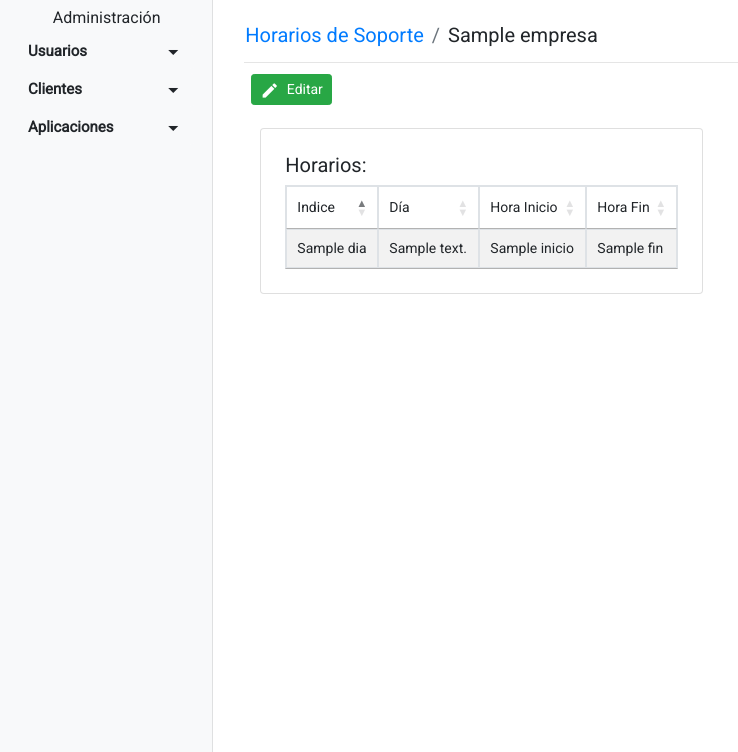
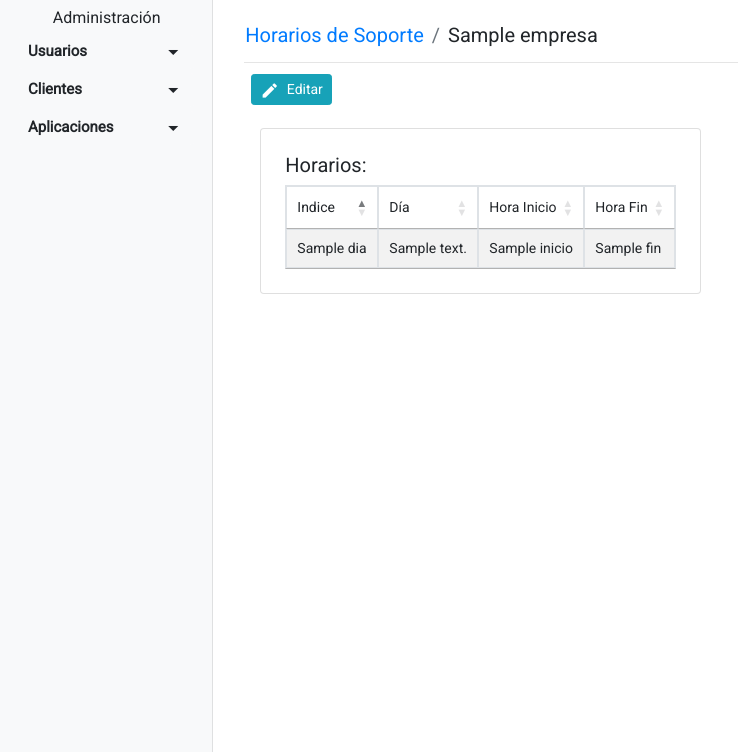
Before and after one commit to mmesas3699/grexco, a Django app: template grexco/administracion/templates/administracion/horarios_soporte_consulta.html in a window 1280 px wide. Shown: the part 50-802 px from the top of the page, without its empty margins (0-738 px from the left). Run offline with Django 3.2, Linux system fonts and the light colour scheme; the template is opened without the code that fills it: most values are stand-ins (such as "Sample title", 1, 10 or a date in 2020); some libraries are stand-ins or nearby versions.

Commit message:
Correción Consulta horarios soporte

```diff
--- a/grexco/administracion/templates/administracion/horarios_soporte_consulta.html
+++ b/grexco/administracion/templates/administracion/horarios_soporte_consulta.html
@@ -48,7 +48,7 @@
       <!-- Barra de opciones -->
       <hr class="w-100 m-0">
       <div class="bg-muted rounded mt-1" style="padding: 7px;">
-        <button class="btn btn-success btn-sm" id="btnEditarHorarios">
+        <button class="btn btn-info btn-sm" id="btnEditarHorarios">
           <i class="material-icons align-middle md-19 pr-1">edit</i>
           Editar
         </button>
@@ -87,7 +87,7 @@
           <div class="col">
             <div class="card p-4 w-100">
               <h5>Horarios:</h5>
-              <table id="tblHorariosSoporte" class="table table-striped table-bordered table-sm" style="width: 100%;">
+              <table id="tblHorariosSoporte" class="table table-striped table-bordered table-responsive" style="width: 100%;">
                 <thead>
                   <tr>
                     <td>Indice</td>
```
Also changed, not shown: grexco/administracion/static/js/horarios_soporte.js (+16 -1 lines).
